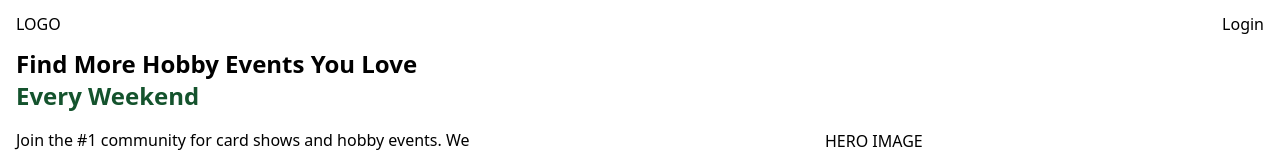
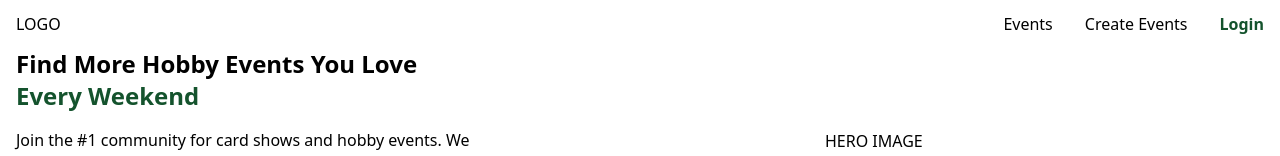
Before and after one commit to will-saulon/cardshow.co, a Next.js app: page / in a window 1280 px wide. Shown: the top 156 px of the page. Built offline with nearby package versions, Linux system fonts and the light colour scheme.

Commit message:
feat: add additional links to navbar

```diff
--- a/components/Navbar.tsx
+++ b/components/Navbar.tsx
@@ -3,7 +3,11 @@ export default function Navbar() {
     <nav className="w-full bg-white text-black px-4 py-3 flex justify-between">
       {/* Insert logo here */}
       <div>LOGO</div>
-      <a href="/login">Login</a>
+      <div className="flex gap-8">
+        <a href="/events" className="hidden sm:block">Events</a>
+        <a href="/create-event" className="hidden sm:block">Create Events</a>
+        <a href="/login" className="text-green-900 font-semibold">Login</a>
+      </div>
     </nav>
   )
 }
```
